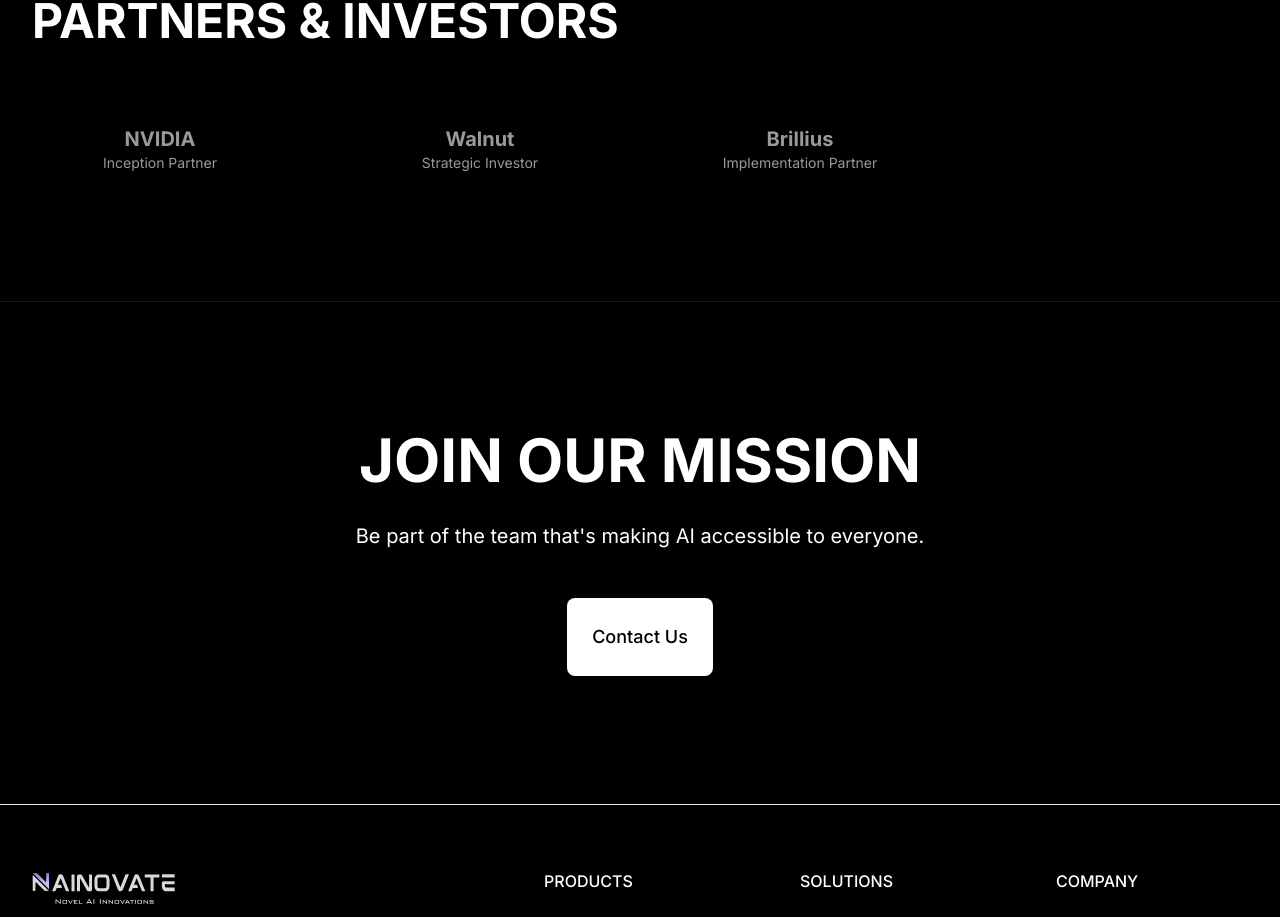
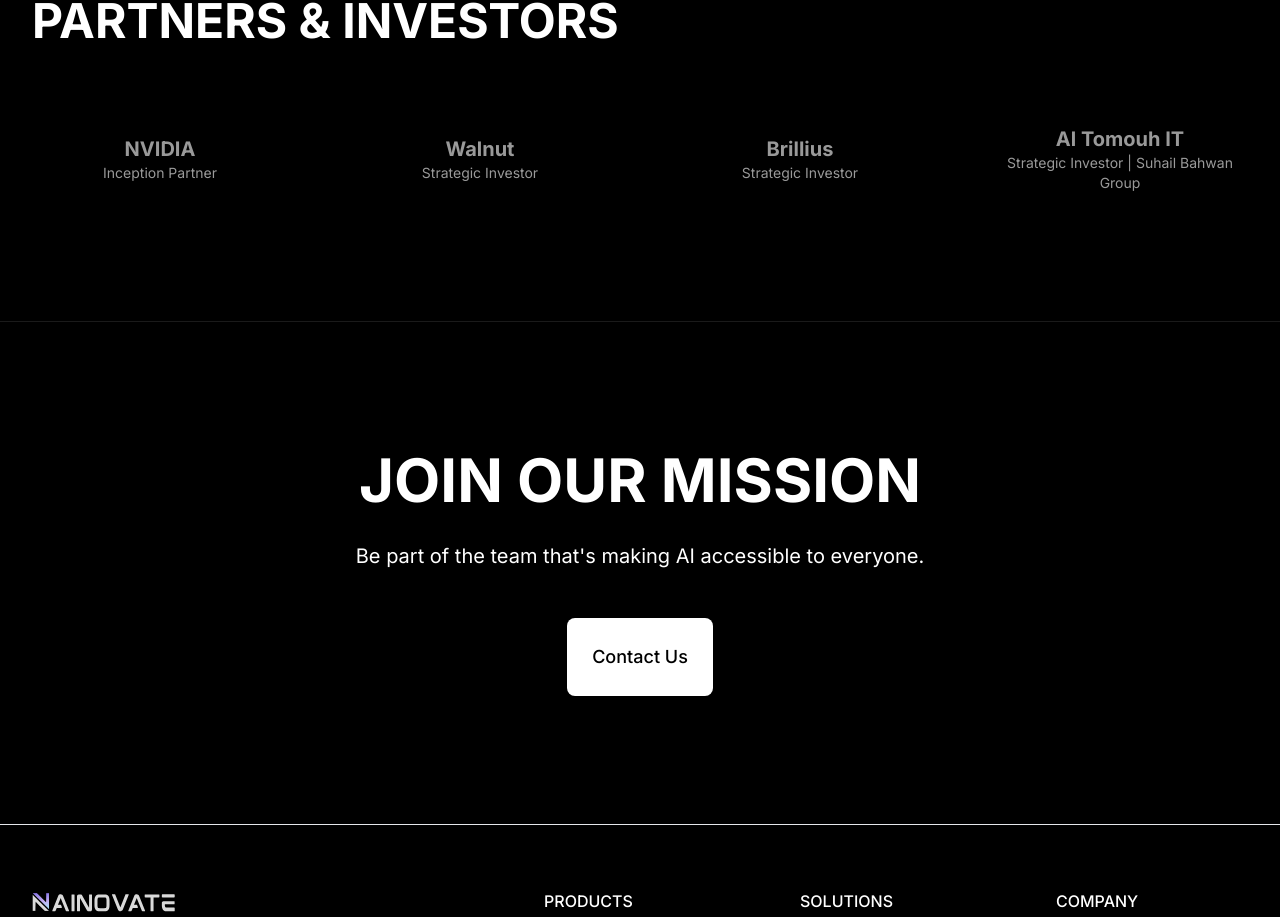
Before and after one commit to nainovate-AI/nainovate-AI.github.io, a Next.js app: page /about in a window 1280 px wide. Shown: the part 2899-3816 px from the top of the page. Built offline with nearby package versions, Linux system fonts and the light colour scheme.

Commit message:
added another invester and other changes

```diff
--- a/app/about/page.tsx
+++ b/app/about/page.tsx
@@ -267,7 +267,11 @@
             </div>
             <div className="text-center">
               <p className="text-xl font-bold">Brillius</p>
-              <p className="text-sm text-gray">Implementation Partner</p>
+              <p className="text-sm text-gray">Strategic Investor</p>
+            </div>
+            <div className="text-center">
+              <p className="text-xl font-bold">Al Tomouh IT</p>
+              <p className="text-sm text-gray">Strategic Investor | Suhail Bahwan Group</p>
             </div>
           </div>
         </div>
--- a/components/sections/Features.tsx
+++ b/components/sections/Features.tsx
@@ -2,7 +2,7 @@
   const features = [
     { title: "VISUAL BUILDER", desc: "No-code interface" },
     { title: "INSTANT SCALE", desc: "0 to millions" },
-    { title: "REAL-TIME AI", desc: "15ms response" },
+    { title: "REAL-TIME AI", desc: "Designed for immediate insights" },
     { title: "ENTERPRISE SECURITY", desc: "SOC2, HIPAA" },
   ];
 
```
